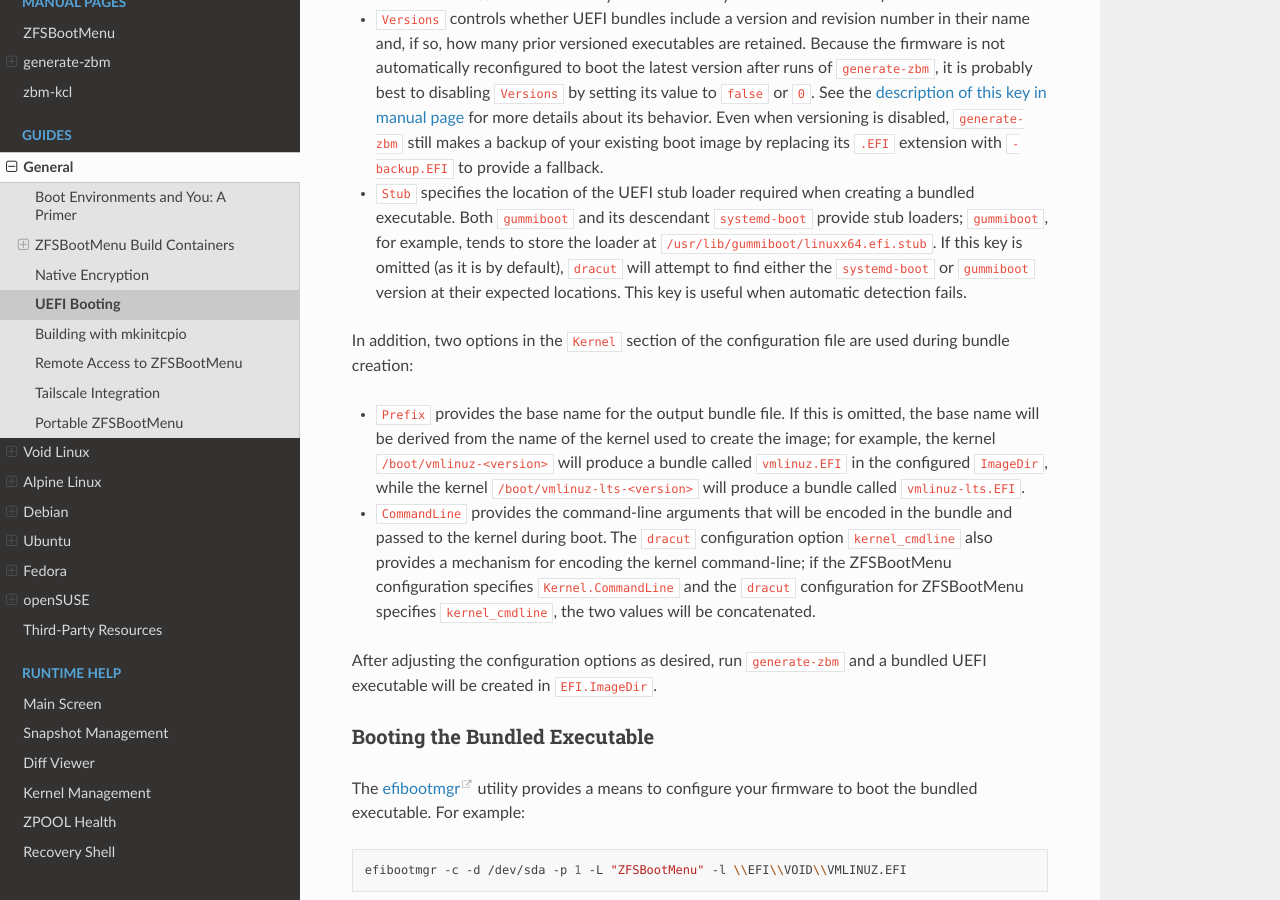
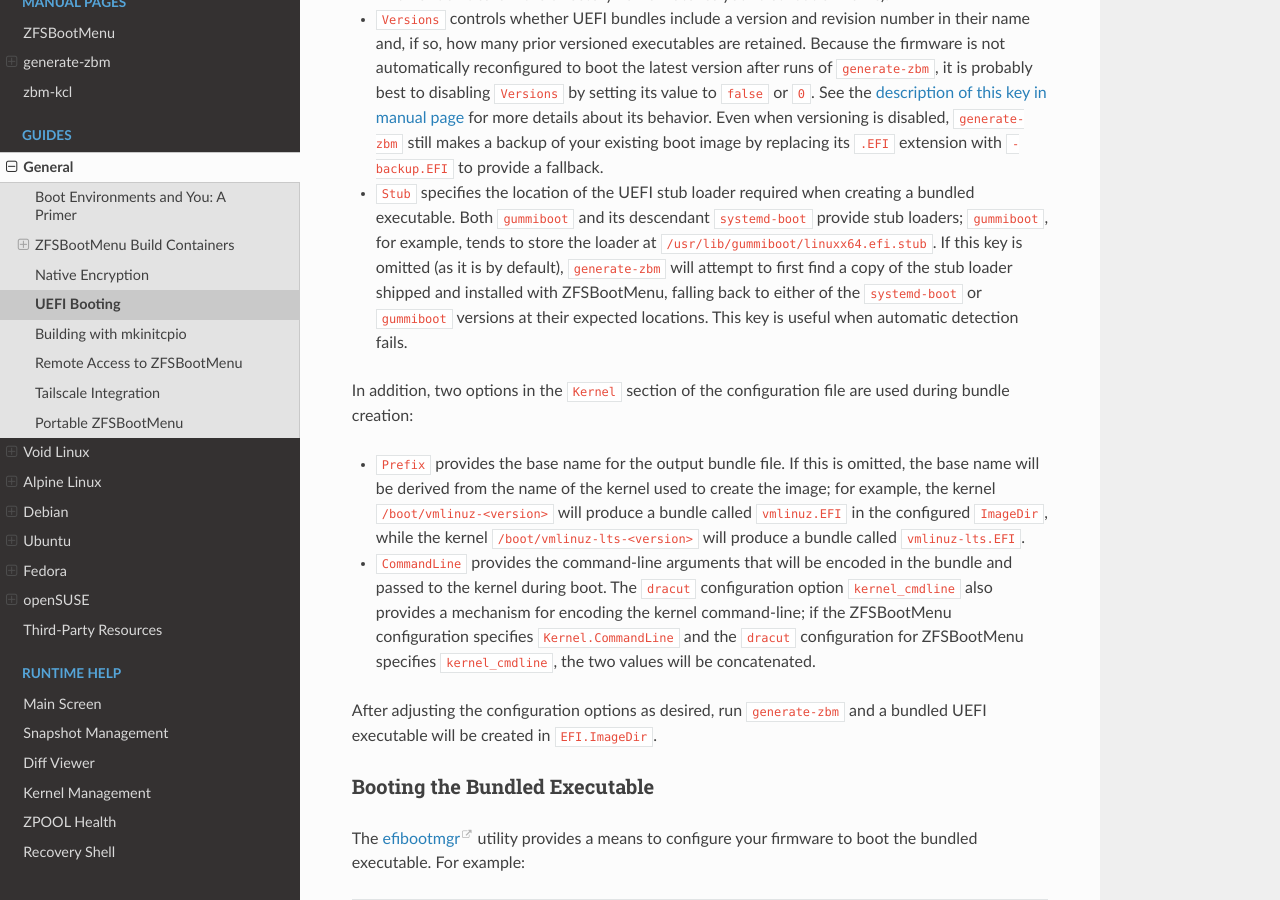
Before and after one commit to zbm-dev/zfsbootmenu, a Sphinx documentation site: the page built from docs/guides/general/uefi-booting.rst, in a window 1280 px wide and 900 px high, scrolled down 2773 px. Built offline with Sphinx 7.4.7 and the Read the Docs theme 2.0.0, drawn with Linux system fonts in a browser that asks for light colours.

Commit message:
Vendor the Gummiboot UEFI stub loader

```diff
--- a/docs/guides/general/uefi-booting.rst
+++ b/docs/guides/general/uefi-booting.rst
@@ -120,9 +120,10 @@
   replacing its ``.EFI`` extension with ``-backup.EFI`` to provide a fallback.
 * ``Stub`` specifies the location of the UEFI stub loader required when creating a bundled executable. Both ``gummiboot``
   and its descendant ``systemd-boot`` provide stub loaders; ``gummiboot``, for example, tends to store the loader at
-  ``/usr/lib/gummiboot/linuxx64.efi.stub``. If this key is omitted (as it is by default), ``dracut`` will attempt to
-  find either the ``systemd-boot`` or ``gummiboot`` version at their expected locations. This key is useful when
-  automatic detection fails.
+  ``/usr/lib/gummiboot/linuxx64.efi.stub``. If this key is omitted (as it is by default), ``generate-zbm`` will attempt
+  to first find a copy of the stub loader shipped and installed with ZFSBootMenu, falling back to either of the
+  ``systemd-boot`` or ``gummiboot`` versions at their expected locations. This key is useful when automatic detection
+  fails.
 
 In addition, two options in the ``Kernel`` section of the configuration file are used during bundle creation:
 
--- a/docs/guides/void-linux/_include/zbm-install.rst
+++ b/docs/guides/void-linux/_include/zbm-install.rst
@@ -13,10 +13,6 @@
 
   .. group-tab:: Package
 
-    .. code-block::
-
-      xbps-install -S zfsbootmenu gummiboot-efistub
-
     .. include:: ../_include/configure-gen-zbm.rst
 
     .. include:: ../_include/gen-initramfs.rst
--- a/docs/index.rst
+++ b/docs/index.rst
@@ -181,9 +181,9 @@
   * `perl boolean <https://metacpan.org/pod/boolean>`_
 
 If you will create unified EFI executables (which bundles the kernel, initramfs and command line), you will also need a
-an EFI stub loader, which is typically included with
-`systemd-boot <https://www.freedesktop.org/wiki/Software/systemd/systemd-boot/>`_ or
-`gummiboot <https://pkgs.alpinelinux.org/package/edge/main/x86/gummiboot>`_.
+an EFI stub loader. ZFSBootMenu includes a version of the stub loader from
+`gummiboot <https://pkgs.alpinelinux.org/package/edge/main/x86/gummiboot>`_, but other loaders may be used (for example,
+the stub included with `systemd-boot <https://www.freedesktop.org/wiki/Software/systemd/systemd-boot/>`_).
 
 Most or all of these software components may be available as packages in your distribution.
 
--- a/docs/man/generate-zbm.5.rst
+++ b/docs/man/generate-zbm.5.rst
@@ -131,7 +131,7 @@
 
 **Stub**
 
-  The path to the EFI stub loader used to boot the unified bundle. If not set, a default of ``/usr/lib/gummiboot/linuxx64.efi.stub`` is assumed.
+  The path to the EFI stub loader used to boot the unified bundle. If not set, **generate-zbm** will try to find the stub loader included with ZFSBootMenu or provided by either gummiboot or systemd-boot.
 
 EXAMPLE
 =======
```
Also changed, not shown: 9 other files.
